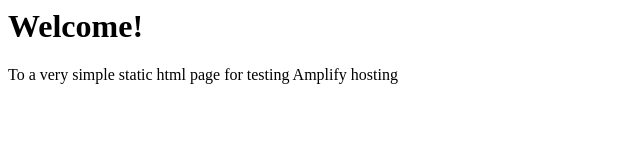
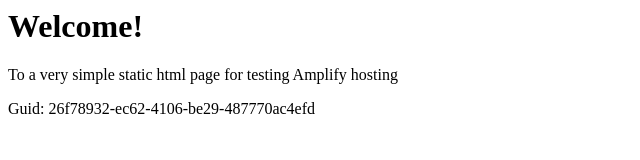
Before and after one commit to aws-aemilia-iad/Github-PR-Commit-Integration-Test-DoNotTouch-GitHubAutoBuildCanaryTest-v1-preprod-us-east-1, a website: page src/index.html in a window 1280 px wide. Shown: the whole page, without its empty margins (0-640 px from the left). Drawn offline with Linux system fonts and the light colour scheme.

Commit message:
commit from integ tests

```diff
--- a/src/index.html
+++ b/src/index.html
@@ -1,3 +1,5 @@
+
+
 <html lang="en">
 
 <head>
@@ -10,6 +12,6 @@
 <body>
     <h1>Welcome!</h1>
     <p>To a very simple static html page for testing Amplify hosting</p>
-</body>
+    <p>Guid: 26f78932-ec62-4106-be29-487770ac4efd</p></body>
 
 </html>
```
